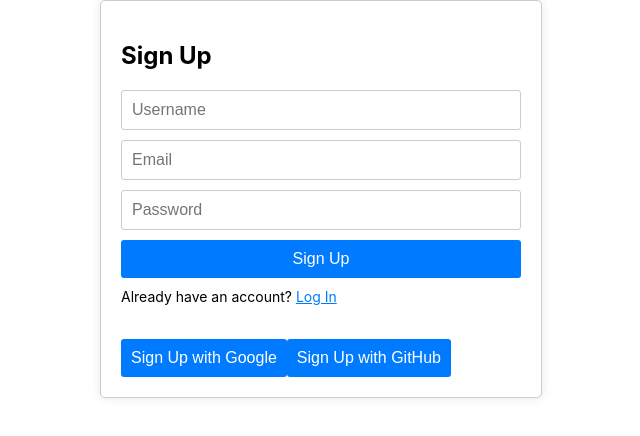
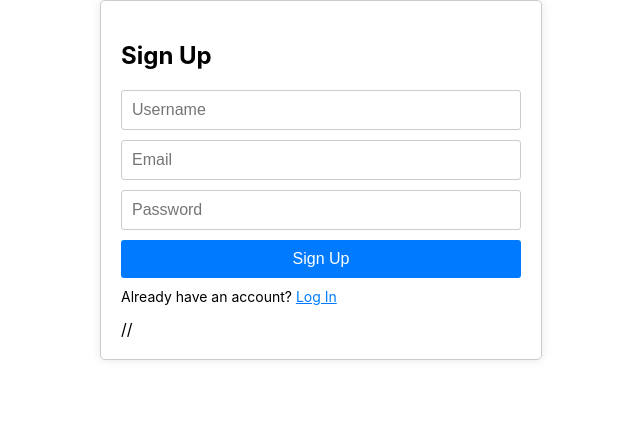
Before and after one commit to Khapekar123/brisablogreact, a React (Create React App) app: page / in a window 1280 px wide. Both pictures are taken after a click on the element "sign up". Shown: the top 436 px of the page, without its empty margins (319-959 px from the left). Built offline with nearby package versions, Linux system fonts and the light colour scheme.

Commit message:
third commit

```diff
--- a/src/pages/Signup.js
+++ b/src/pages/Signup.js
@@ -63,24 +63,24 @@ function Signup  (props)  {
       console.error('Error during signup:', error);
     }
   };
-  const handleGoogleSignup = () => {
-    // Redirect the user to the Google OAuth authorization URL
-    window.location.href = ' https://accounts.google.com/o/oauth2/v2/auth?access_type=offline&scope=https%3A%2F%2Fwww.googleapis.com%2Fauth%2Fuserinfo.email%20https%3A%2F%2Fwww.googleapis.com%2Fauth%2Fuserinfo.profile&response_type=code&client_id=47060963969-tkec9em931dv0gohp4ti485fa8coatpj.apps.googleusercontent.com%20&redirect_uri=https%3A%2F%2Fblogappfrontend-iawn.onrender';
-  };
+  // const handleGoogleSignup = () => {
+  //   // Redirect the user to the Google OAuth authorization URL
+  //   window.location.href = ' https://accounts.google.com/o/oauth2/v2/auth?access_type=offline&scope=https%3A%2F%2Fwww.googleapis.com%2Fauth%2Fuserinfo.email%20https%3A%2F%2Fwww.googleapis.com%2Fauth%2Fuserinfo.profile&response_type=code&client_id=47060963969-tkec9em931dv0gohp4ti485fa8coatpj.apps.googleusercontent.com%20&redirect_uri=https%3A%2F%2Fblogappfrontend-iawn.onrender';
+  // };
 
-  const handleGitHubSignup = () => {
-    // Redirect the user to the GitHub OAuth authorization URL
-    fetch('https://blog-zozd.onrender.com/github-auth') // Update the URL as needed to match your server route
-      .then((response) => response.json())
-      .then((data) => {
-        // Redirect the user to the GitHub OAuth authorization URL
-        window.location.href = data.githubAuthUrl; // Assuming your server returns the URL as 'githubAuthUrl'
-      })
-      .catch((error) => {
-        console.error('Error fetching GitHub authorization URL:', error);
-      });
-    //window.location.href = 'URL_TO_GITHUB_OAUTH_AUTHORIZATION';
-  };
+  // const handleGitHubSignup = () => {
+  //   // Redirect the user to the GitHub OAuth authorization URL
+  //   fetch('https://blog-zozd.onrender.com/github-auth') // Update the URL as needed to match your server route
+  //     .then((response) => response.json())
+  //     .then((data) => {
+  //       // Redirect the user to the GitHub OAuth authorization URL
+  //       window.location.href = data.githubAuthUrl; // Assuming your server returns the URL as 'githubAuthUrl'
+  //     })
+  //     .catch((error) => {
+  //       console.error('Error fetching GitHub authorization URL:', error);
+  //     });
+  //   //window.location.href = 'URL_TO_GITHUB_OAUTH_AUTHORIZATION';
+  // };
   return (
     <div className="signup-container">
       <h2 className="signup-heading">Sign Up</h2>
@@ -126,7 +126,7 @@ function Signup  (props)  {
           </span>
         </p>
       </form>
-      <div className="signup-error-message">{loginError}</div>
+      {/* <div className="signup-error-message">{loginError}</div>
       <div className="oauth-buttons">
         <button className="signup-button" onClick={handleGoogleSignup}>
           Sign Up with Google
@@ -135,7 +135,7 @@ function Signup  (props)  {
           Sign Up with GitHub
         </button>
       </div>
-    </div>
+    </div> */}
     //</div>
   );
 };
--- a/src/pages/login.js
+++ b/src/pages/login.js
@@ -37,9 +37,10 @@ function Login(props) {
     }
     return true;
    }
-const handleLogin = (event) => {
+  const handleLogin = (event) => {
 
- event.preventDefault();
+
+    event.preventDefault();
 
 
 
@@ -70,24 +71,10 @@ const handleLogin = (event) => {
 
 
   };
-  const handleGoogleLogin = () => {
-    // Redirect the user to the Google OAuth authorization URL
-    window.location.href = ' https://accounts.google.com/o/oauth2/v2/auth?access_type=offline&scope=https%3A%2F%2Fwww.googleapis.com%2Fauth%2Fuserinfo.email%20https%3A%2F%2Fwww.googleapis.com%2Fauth%2Fuserinfo.profile&response_type=code&client_id=47060963969-tkec9em931dv0gohp4ti485fa8coatpj.apps.googleusercontent.com%20&redirect_uri=https%3A%2F%2Fblogappfrontend-iawn.onrender';
-  };
+  const handleGoogleLogin=()=>{
+    window.location.href="https://blog-zozd.onrender.com";
+  }
 
-  const handleGitHubLogin = () => {
-    // Redirect the user to the GitHub OAuth authorization URL
-    fetch('https://blog-zozd.onrender.com/github-auth') // Update the URL as needed to match your server route
-      .then((response) => response.json())
-      .then((data) => {
-        // Redirect the user to the GitHub OAuth authorization URL
-        window.location.href = data.githubAuthUrl; // Assuming your server returns the URL as 'githubAuthUrl'
-      })
-      .catch((error) => {
-        console.error('Error fetching GitHub authorization URL:', error);
-      });
-    //window.location.href = 'URL_TO_GITHUB_OAUTH_AUTHORIZATION';
-  };
 
   return (
     <div className="login-container">
@@ -117,12 +104,13 @@ const handleLogin = (event) => {
       </form>
   <div className="login-error-message">{loginError}</div>
   <div className="oauth-buttons">
-        <button className="login-button" onClick={handleGoogleLogin}>
+        {/* <button className="login-button" onClick={handleGoogleLogin}>
           Continue with Google
         </button>
         <button className="login-button" onClick={handleGitHubLogin}>
           Continue with GitHub
-        </button>
+        </button> */}
+        <button onClick={handleGoogleLogin}>Login in with Google</button>
       </div>
     </div>
   );
```
Also changed, not shown: 11 other files (tests, documents, lock files or other folders).
